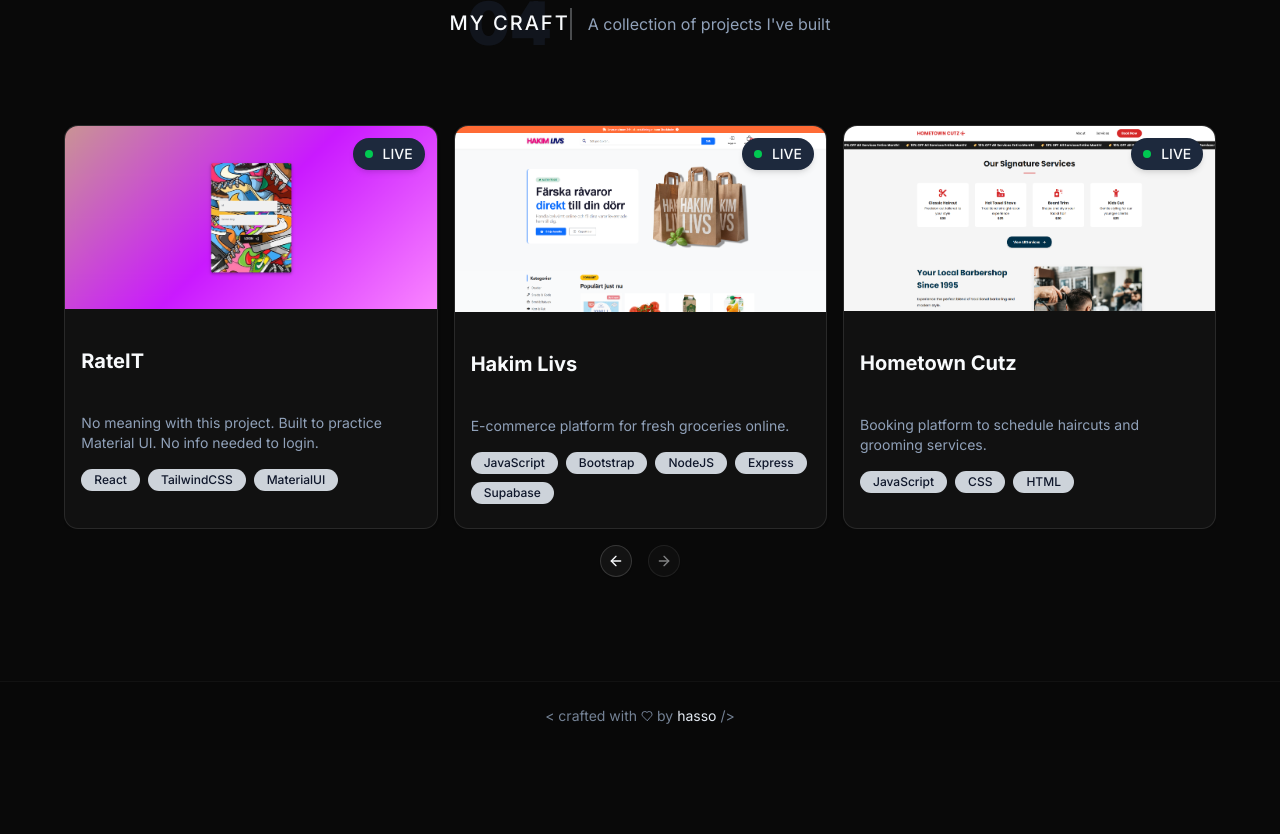
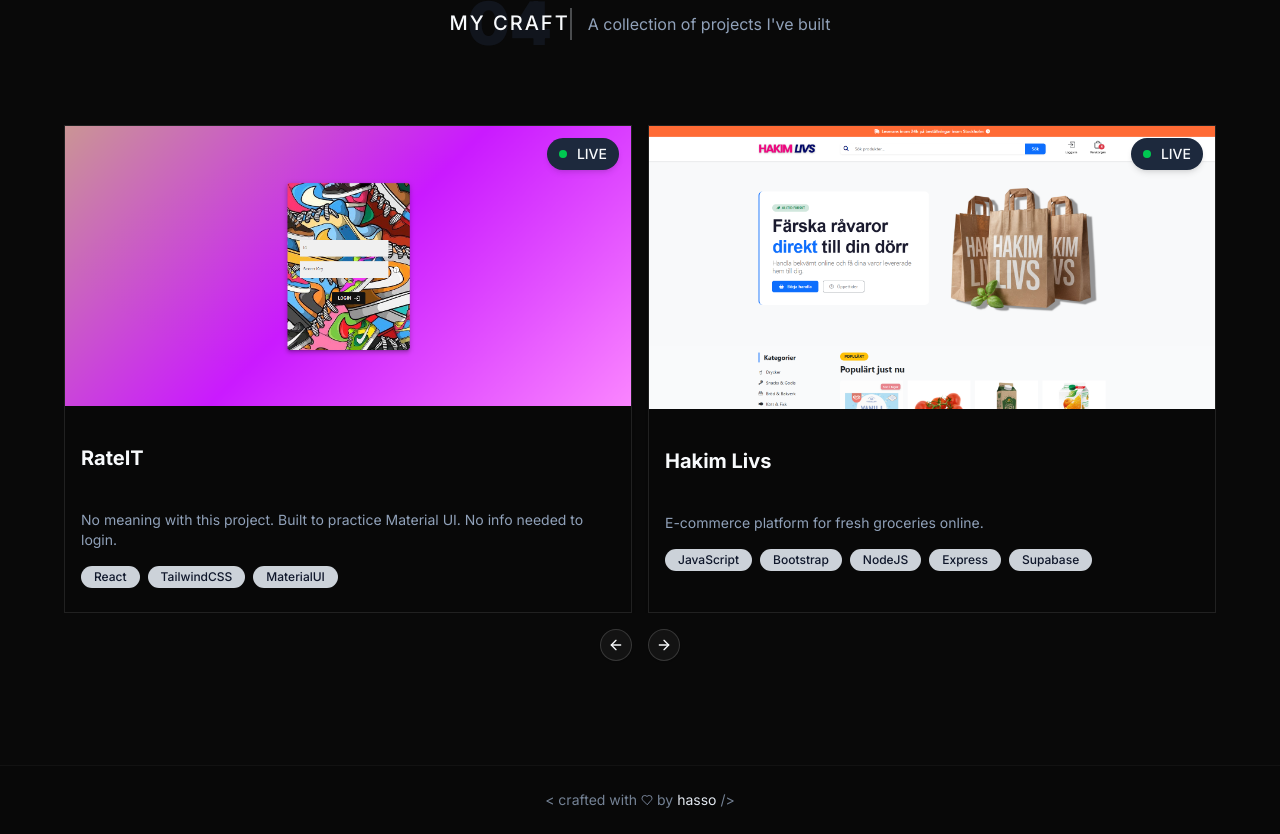
Before and after one commit to hassohamid/Portfolio-V1, a React (Vite) app: page / in a window 1280 px wide. Shown: the part 1935-2769 px from the top of the page. Before the commit the page ends 2685 px from the top, so only its background shows below. Built offline with nearby package versions, Linux system fonts and the light colour scheme.

Commit message:
CardRefinement

```diff
--- a/src/layout/Projects.tsx
+++ b/src/layout/Projects.tsx
@@ -64,9 +64,9 @@ export default function Projects() {
           {ProjectList.map((project) => (
             <CarouselItem
               key={project.name}
-              className="md:basis-1/2 lg:basis-1/3"
+              className="md:basis-1/2 lg:basis-1/2"
             >
-              <Card className="h-full flex flex-col overflow-hidden  bg-[#f8f8f8] dark:bg-[#111111] pt-0 ">
+              <Card className="h-full flex flex-col overflow-hidden rounded-none dark:bg-[#080808] pt-0 ">
                 <div className="relative overflow-hidden">
                   <Dialog>
                     <DialogTrigger>
```
